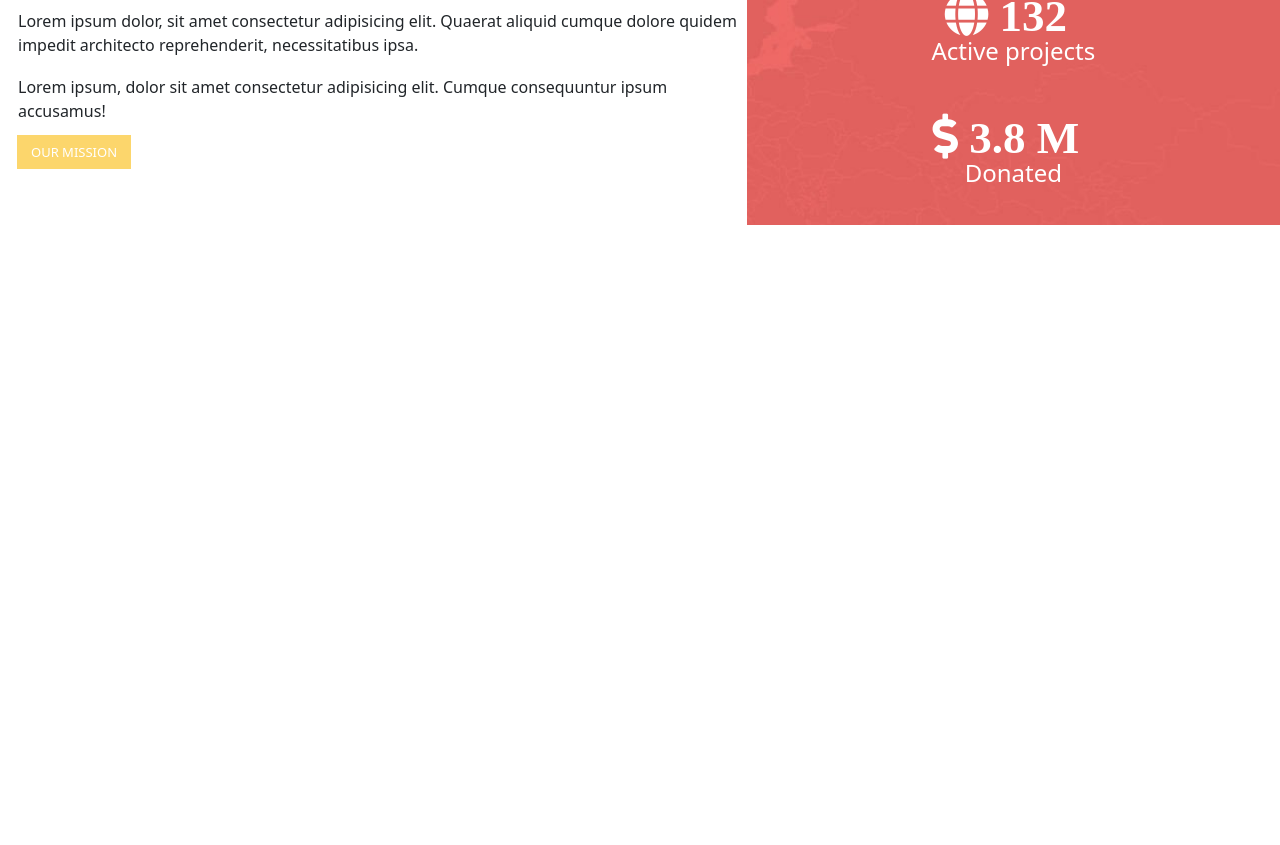
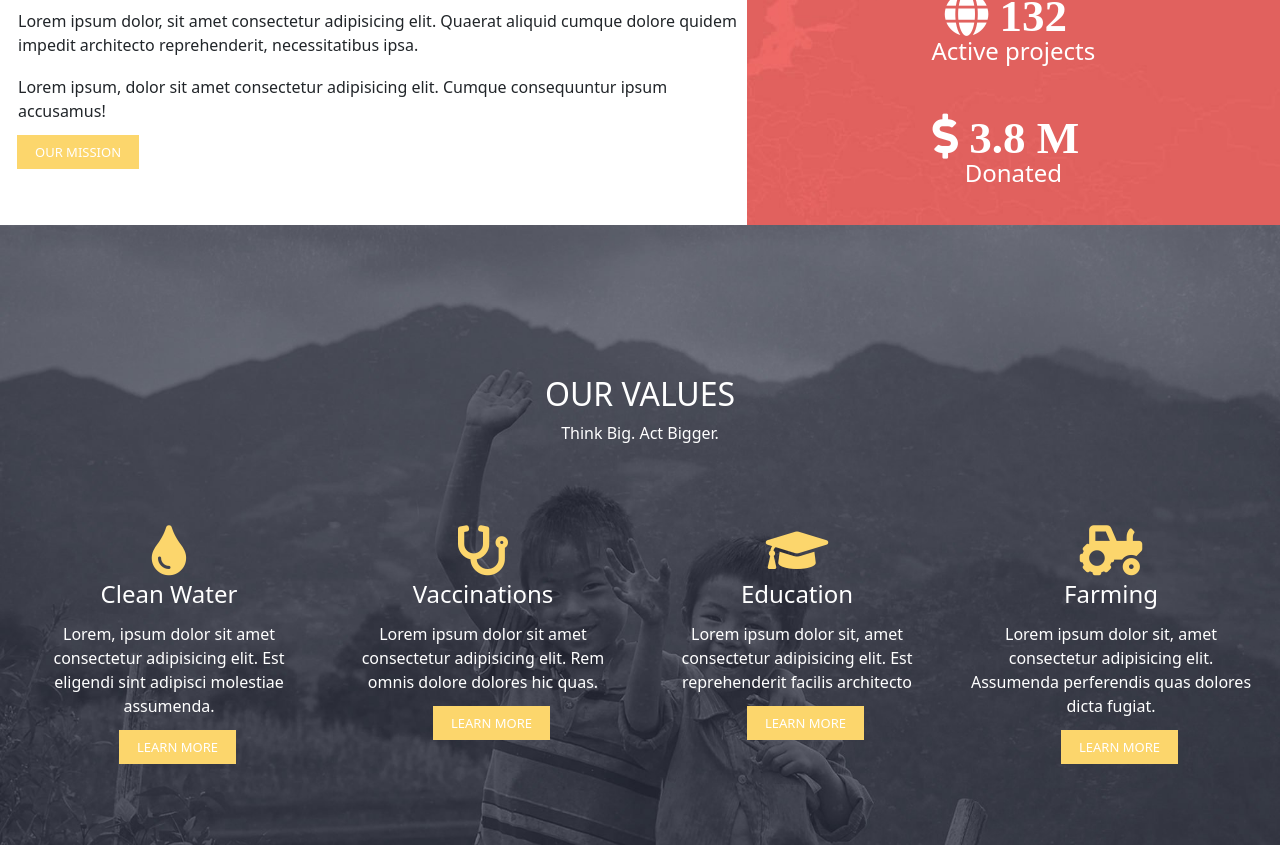
Before and after one commit to DamianoTrifone/proj-html-vuejs, a Vue app: page / in a window 1280 px wide. Shown: the part 840-1685 px from the top of the page. Before the commit the page ends 1065 px from the top, so only its background shows below. Built offline with nearby package versions, Linux system fonts and the light colour scheme.

Commit message:
Secondo blocco main completo

```diff
--- a/src/App.vue
+++ b/src/App.vue
@@ -7,7 +7,7 @@
 
 <script>
 import Header from './components/Header.vue';
-import Main from './components/Main.vue'
+import Main from './components/Main.vue';
 export default {
   name: 'App',
   components: {
@@ -22,6 +22,12 @@ export default {
 @import "~bootstrap/dist/css/bootstrap.css";
 @import url('https://fonts.googleapis.com/css2?family=Noto+Sans+KR:wght@400;500&display=swap');
 #app {
-  font-family: 'Noto Sans KR', sans-serif;
+  *{
+    font-family: 'Noto Sans KR', sans-serif;
+    box-sizing: border-box;
+    margin: 0 auto;
+    padding: 0;
+  }
+
 }
 </style>
--- a/src/components/Main.vue
+++ b/src/components/Main.vue
@@ -6,7 +6,7 @@
             <p>Lorem ipsum dolor sit, amet consectetur adipisicing elit. Blanditiis voluptate ipsa veniam deleniti magnam tempore laborum, itaque architecto, officia veritatis exercitationem dignissimos.</p>
             <p>Lorem ipsum dolor, sit amet consectetur adipisicing elit. Quaerat aliquid cumque dolore quidem impedit architecto reprehenderit, necessitatibus ipsa.</p>
             <p>Lorem ipsum, dolor sit amet consectetur adipisicing elit. Cumque consequuntur ipsum accusamus!</p>
-            <a href="#" id="mission_link">Our mission</a>
+            <a href="#" class="mission_link">Our mission</a>
         </div>
         <div class="col-lg-5 testo_dx">
             <div class="dati">
@@ -24,6 +24,42 @@
                 <h4>Donated</h4>
             </div>
         </div>
+        <div class="value">
+            <div class="value_text">
+                <h2>Our values</h2>
+                <!-- <div id="separatore_value"></div> -->
+                <p>Think Big. Act Bigger.</p>
+            </div>
+            <div class="cards">
+                <div>
+                    <i class="fas fa-tint"></i>
+                    <h4>Clean Water</h4>
+                    <p>Lorem, ipsum dolor sit amet consectetur adipisicing elit. Est eligendi sint adipisci molestiae assumenda.</p>
+                    <a href="#" class="mission_link">Learn more</a>
+                </div>
+
+                <div>
+                    <i class="fas fa-stethoscope"></i>
+                    <h4>Vaccinations</h4>
+                    <p>Lorem ipsum dolor sit amet consectetur adipisicing elit. Rem omnis dolore dolores hic quas.</p>
+                    <a href="#" class="mission_link">Learn more</a>
+                </div>
+
+                <div>
+                    <i class="fas fa-graduation-cap"></i>
+                    <h4>Education</h4>
+                    <p>Lorem ipsum dolor sit, amet consectetur adipisicing elit. Est reprehenderit facilis architecto</p>
+                    <a href="#" class="mission_link">Learn more</a>
+                </div>
+
+                <div>
+                    <i class="fas fa-tractor"></i>
+                    <h4>Farming</h4>
+                    <p>Lorem ipsum dolor sit, amet consectetur adipisicing elit. Assumenda perferendis quas dolores dicta fugiat.</p>
+                    <a href="#" class="mission_link">Learn more</a>
+                </div>
+            </div>
+        </div>
     </main>
 </template>
 
@@ -34,9 +70,22 @@ export default {
 </script>
 
 <style>
+    .main{
+        position: relative;
+    }
     .testo_sx{
         float: left;
+        background-color: white;
+        height: 384px;
     }
+
+    .testo_sx::after,
+    .testo_dx::after{
+        content: "";
+        display: table;
+        clear: both;
+    }
+
     .testo_sx h3{
         margin-left: 30px;
         margin-top: 35px;
@@ -79,10 +128,10 @@ export default {
         padding: 20px;
     }
 
-    #mission_link{
+    .mission_link{
         text-decoration: none;
         border: 2px solid #FCD66C;
-        padding: 6px 12px;
+        padding: 6px 16px;
         color: white;
         background-color: #FCD66C;
         margin-left: 17px;
@@ -90,8 +139,60 @@ export default {
         font-size: 13px;
     }
 
-    #mission_link:hover{
+    .mission_link:hover{
         color: #FCD66C;
         background-color: white;
     }
+
+    .value{
+        background-image: url(../assets/home-content-bg-2.jpg);
+        height: 620px;
+        width: 100%;
+        background-size: cover;
+        background-repeat: no-repeat;
+        position: absolute;
+        top: 1065px;
+        text-align: center;
+    }
+
+    .value_text{
+        margin-top: 150px;
+        color: white;
+    }
+
+    .value_text h2{
+        text-transform: uppercase;
+        font-weight: 200;
+    }
+
+    #separatore_value{
+        height: 1px;
+        width: 150px;
+        color: #FCD66C;
+        border: 4px solid #FCD66C;
+    }
+
+    .cards{
+        margin-top: 80px;
+        display: flex;
+        justify-content: space-evenly;
+        /* width: calc(90% / 4); */
+    }
+
+    .cards i{
+        color: #FCD66C;
+        font-size: 50px;
+    }
+
+    .cards h4,
+    .cards p{
+        color: white;
+        width: 290px;
+        font-weight: 400;
+        padding-top: 5px;
+    }
+
+    .cards a{
+
+    }
 </style>
```
